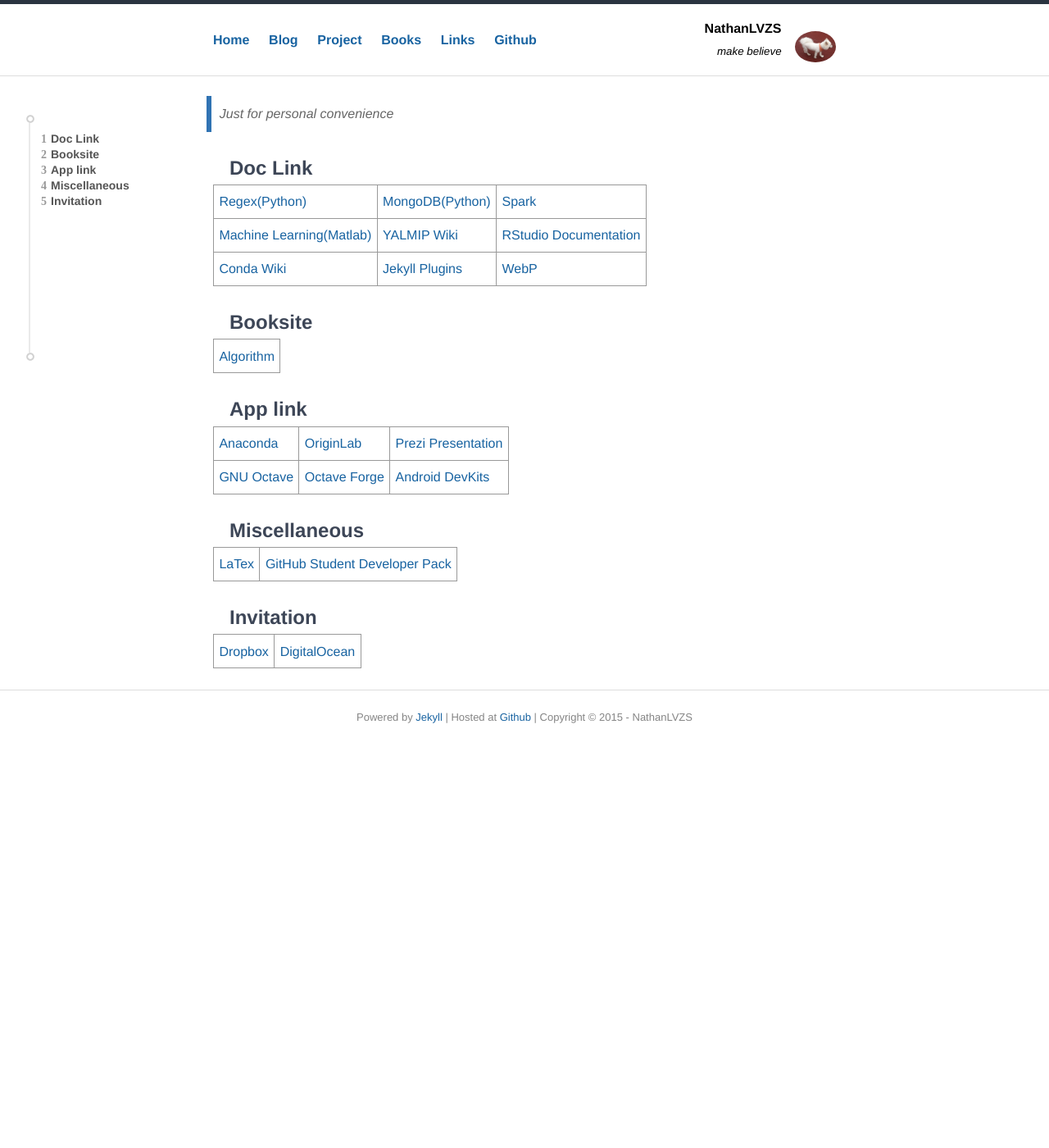
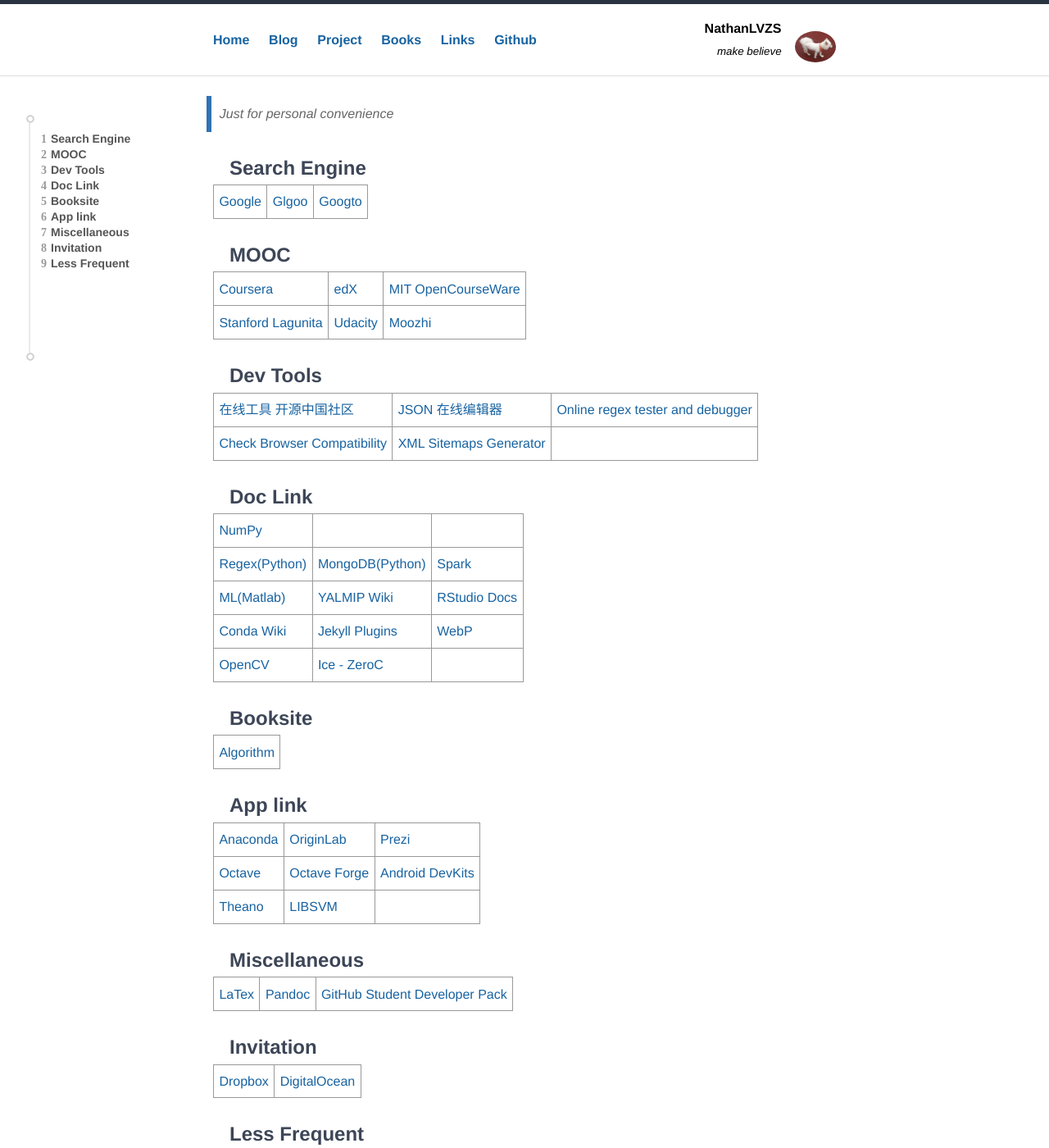
Before and after one commit to nathanlvzs/nathanlvzs.github.io, a Jekyll site: the page built from Links.md, in a window 1280 px wide and 1400 px high. Shown: the whole window at 82% size. Built offline with Jekyll 4.4.1, drawn with Linux system fonts in a browser that asks for light colours; some of the changed text lies outside the part shown.

Commit message:
update Links.md

```diff
--- a/Links.md
+++ b/Links.md
@@ -5,12 +5,30 @@
 
 > Just for personal convenience
 
+## Search Engine
+
+| [Google](https://www.google.com/ncr) | [Glgoo](http://www.iglgoo.com/) | [Googto](http://www.googto.com/) |
+
+
+## MOOC
+
+| [Coursera](https://www.coursera.org/) | [edX](https://www.edx.org/) | [MIT OpenCourseWare](http://ocw.mit.edu/index.htm) |
+| [Stanford Lagunita](https://lagunita.stanford.edu/dashboard) | [Udacity](https://www.udacity.com/) | [Moozhi](http://www.moozhi.com/) |
+
+
+## Dev Tools
+
+| [在线工具 开源中国社区](http://tool.oschina.net/) | [JSON 在线编辑器](http://www.bejson.com/jsoneditoronline/) | [Online regex tester and debugger](https://regex101.com/) |
+| [Check Browser Compatibility](http://browsershots.org/) | [XML Sitemaps Generator](https://www.xml-sitemaps.com/) |
+
 
 ## Doc Link
 
+| [NumPy](http://docs.scipy.org/doc/numpy/reference/index.html) |
 | [Regex(Python)](https://docs.python.org/2/library/re.html) | [MongoDB(Python)](http://docs.mongodb.org/getting-started/python/) | [Spark](https://spark.apache.org/documentation.html) |
-| [Machine Learning(Matlab)](http://cn.mathworks.com/machine-learning/) | [YALMIP Wiki](http://users.isy.liu.se/johanl/yalmip/) | [RStudio Documentation](https://support.rstudio.com/hc/en-us/categories/200035113-Documentation?version=0.98.507&mode=desktop) |
+| [ML(Matlab)](http://cn.mathworks.com/machine-learning/) | [YALMIP Wiki](http://users.isy.liu.se/johanl/yalmip/) | [RStudio Docs](https://support.rstudio.com/hc/en-us/categories/200035113-Documentation?version=0.98.507&mode=desktop) |
 | [Conda Wiki](http://conda.pydata.org/docs/index.html) | [Jekyll Plugins](http://jekyllcn.com/docs/plugins/) | [WebP](https://developers.google.com/speed/webp/docs/using) |
+| [OpenCV](http://docs.opencv.org/) | [Ice - ZeroC](https://doc.zeroc.com/display/Ice/Home) |
 
 
 ## Booksite
@@ -20,15 +38,37 @@
 
 ## App link
 
-| [Anaconda](http://docs.continuum.io/anaconda/index.html) | [OriginLab](http://originlab.com/) | [Prezi Presentation](http://prezi.com/) |
-| [GNU Octave](http://www.gnu.org/software/octave/) | [Octave Forge](http://sourceforge.net/projects/octave/) | [Android DevKits](http://developer.android.com/sdk/index.html) |
+| [Anaconda](http://docs.continuum.io/anaconda/index.html) | [OriginLab](http://originlab.com/) | [Prezi](http://prezi.com/) |
+| [Octave](http://www.gnu.org/software/octave/) | [Octave Forge](http://sourceforge.net/projects/octave/) | [Android DevKits](http://developer.android.com/sdk/index.html) |
+| [Theano](http://www.deeplearning.net/software/theano/) | [LIBSVM](http://www.csie.ntu.edu.tw/~cjlin/libsvm/) |
 
 
 ## Miscellaneous
 
-| [LaTex](http://www.latex-project.org/) | [GitHub Student Developer Pack](https://education.github.com/pack/offers) |
+| [LaTex](http://www.latex-project.org/) | [Pandoc](http://pandoc.org/) | [GitHub Student Developer Pack](https://education.github.com/pack/offers) |
 
 
 ## Invitation
 
 | [Dropbox](https://db.tt/j1h8LSpu) | [DigitalOcean](https://www.digitalocean.com/?refcode=cd2f8bc40d75) |
+
+
+
+## Less Frequent
+
+### !@#$%^&*
+
+| [downforeveryoneorjustme](http://www.downforeveryoneorjustme.com/) | [AlternativeTo](http://alternativeto.net/) | [VirusTotal](https://www.virustotal.com/) |
+| [MindMup](https://www.mindmup.com/) |
+
+
+### Text
+
+| [Kindle Notes and Highlights](https://www.clippings.io/) | [CmdMarkdown编辑阅读器](https://www.zybuluo.com/mdeditor) | [Online LaTeX Equation Editor](http://www.codecogs.com/latex/eqneditor.php) |
+| [Smallpdf](http://smallpdf.com/cn) | [HTML to PDF](http://www.htmlpdf.com/) |
+
+
+### Image
+
+| [图片转文字 图片转字符](http://ku.cndesign.com/pic/default.aspx) | [TinEye Labs](http://labs.tineye.com/) | [Online Image Splitter](http://www.chami.com/html-kit/services/is/) |
+| [iConvert Icons](http://iconverticons.com/) |
```
